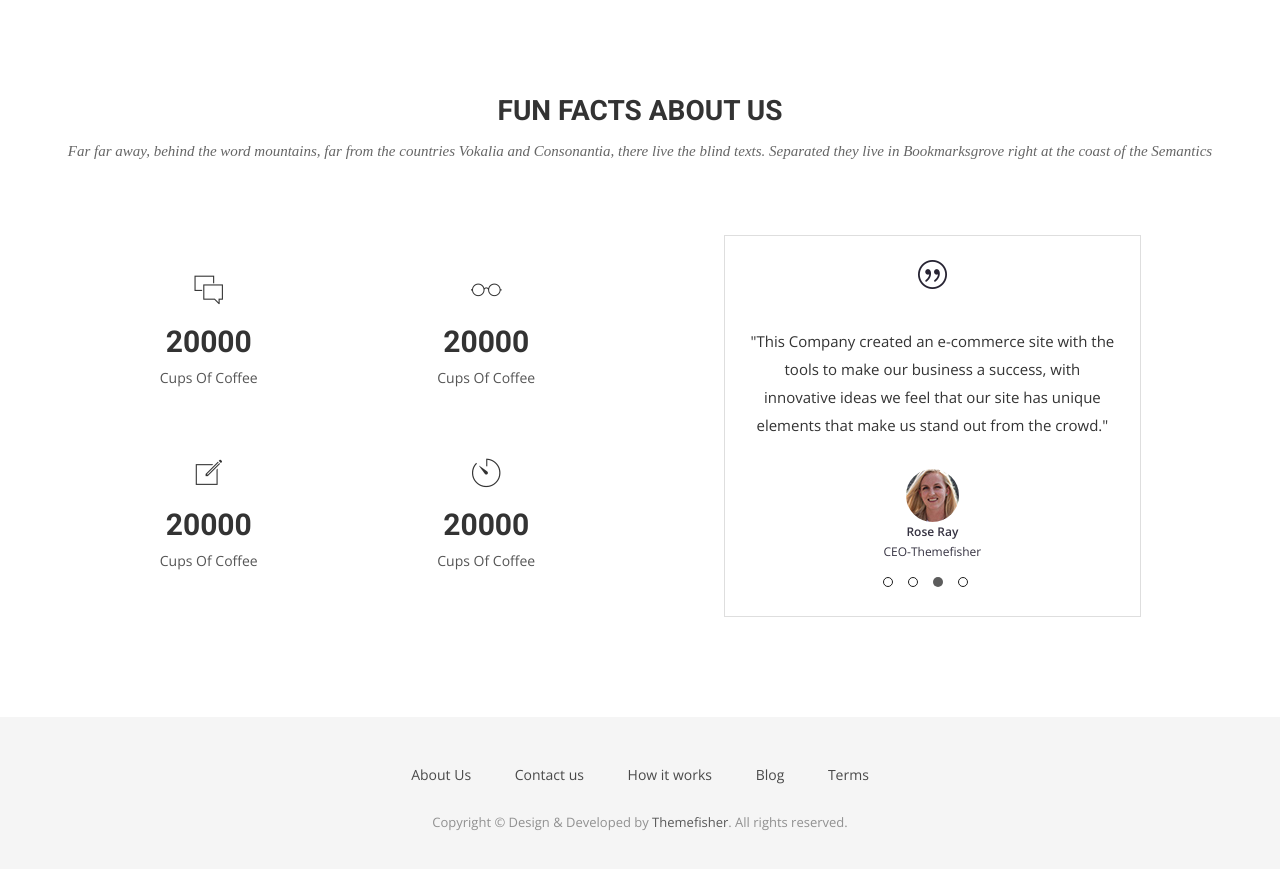
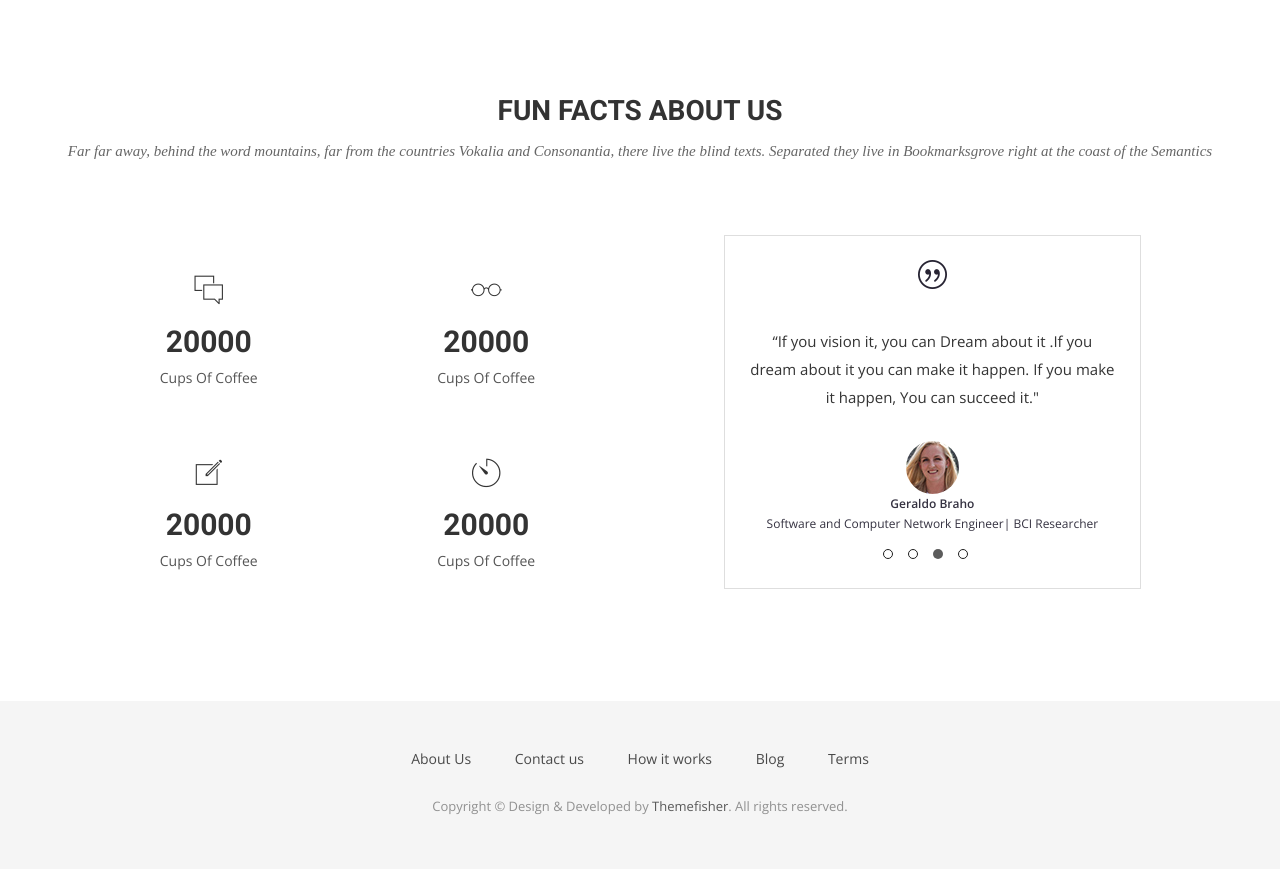
Before and after one commit to Brain-Computer-Interface-Research-Lab/BCI, a Jekyll site: the page built from index.html, in a window 1280 px wide and 900 px high, scrolled down 3265 px. Shown: the top 869 px of the window. Built offline with Jekyll 4.4.1, drawn with Linux system fonts in a browser that asks for light colours; nearby versions of some CDN libraries; some web fonts are replaced.

```diff
--- a/index.html
+++ b/index.html
@@ -185,34 +185,36 @@ Recently I started reading about BCI and after finding interesting facts and und
           <div id="testimonial-slider" class="owl-carousel">
             <div>
                 <img src="img/cotation.png" alt="IMG">
-                <p>"This Company created an e-commerce site with the tools to make our business a success, with innovative ideas we feel that our site has unique elements that make us stand out from the crowd."</p>
+                <p>"Success is not final, failure is not fatal: it is the courage to continue that counts.</p>
                 <div class="user">
                   <img src="img/item-img1.jpg" alt="Pepole">
-                  <p><span>Rose Ray</span> CEO-Themefisher</p>
+                  <p><span>Wiston Churchill</span></p>
                 </div>
             </div>
             <div>
               <img src="img/cotation.png" alt="IMG">
-                <p>"This Company created an e-commerce site with the tools to make our business a success, with innovative ideas we feel that our site has unique elements that make us stand out from the crowd."</p>
+              <p> "The great aim of education is not knowledge but action."</p>
                 <div class="user">
                   <img src="img/item-img1.jpg" alt="Pepole">
-                  <p><span>Rose Ray</span> CEO-Themefisher</p>
+                  <p><span>Herbert Spencer</span> </p>
                 </div>
             </div>
             <div>
               <img src="img/cotation.png" alt="IMG">
-                <p>"This Company created an e-commerce site with the tools to make our business a success, with innovative ideas we feel that our site has unique elements that make us stand out from the crowd."</p>
+
+<p>“If you vision it, you can Dream about it .If you dream about it you can make it happen. If you make it happen, You can succeed it."</p>
+
                 <div class="user">
                   <img src="img/item-img1.jpg" alt="Pepole">
-                  <p><span>Rose Ray</span> CEO-Themefisher</p>
+                  <p><span>Geraldo Braho</span> Software and Computer Network Engineer| BCI Researcher</p>
                 </div>
             </div>
             <div>
               <img src="img/cotation.png" alt="IMG">
-                <p>"This Company created an e-commerce site with the tools to make our business a success, with innovative ideas we feel that our site has unique elements that make us stand out from the crowd."</p>
+              <p>"Design is not just what it looks like and feels like. Design is how it works."</p>
                 <div class="user">
                   <img src="img/item-img1.jpg" alt="Pepole">
-                  <p><span>Rose Ray</span> CEO-Themefisher</p>
+                  <p><span>Steve Jobs </span> Entrepreneur</p>
                 </div>
             </div>
           </div>
```
